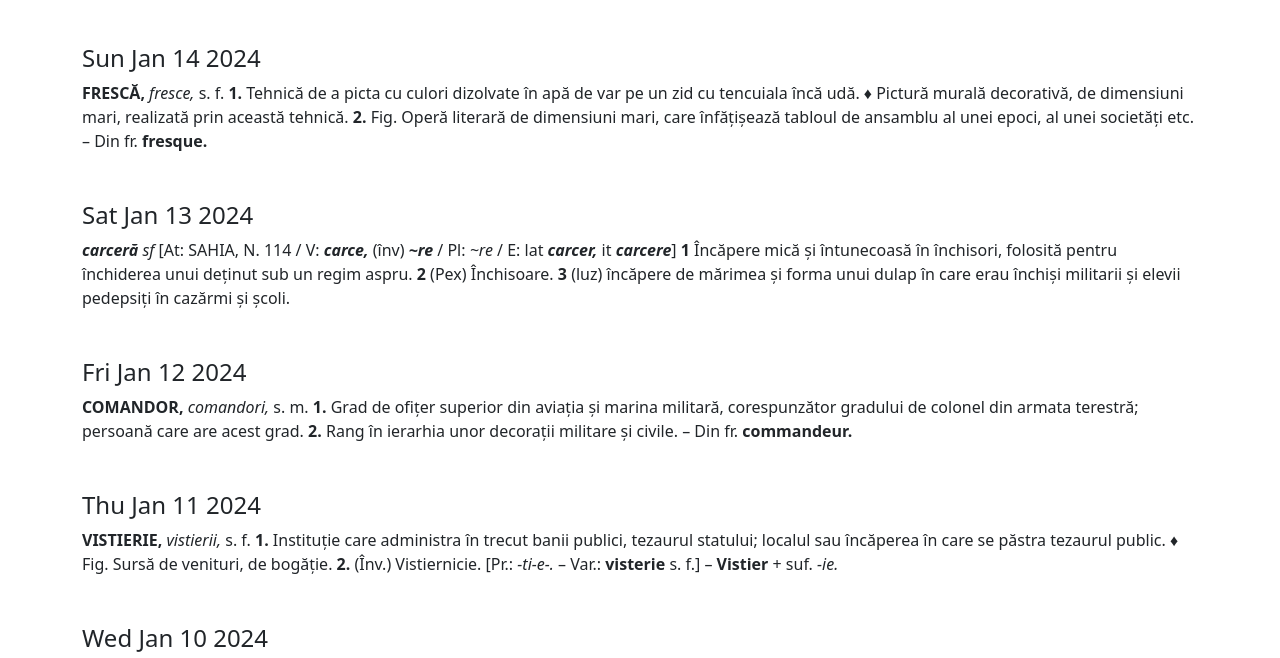
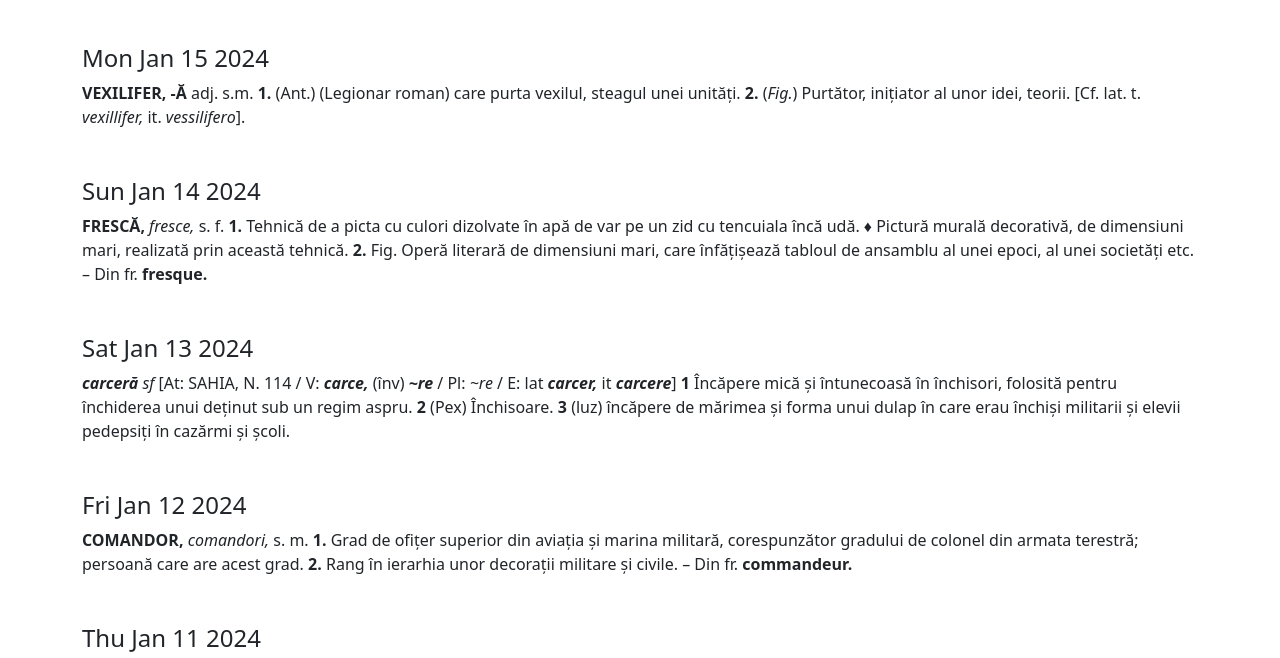
Before and after one commit to FlorinMinia/daily-dict-words, a plain HTML site: page index.html in a window 1280 px wide. Shown: the part 90-748 px from the top of the page. Drawn offline with nearby package versions, Linux system fonts and the light colour scheme.

Commit message:
New word added

```diff
--- a/index.html
+++ b/index.html
@@ -8,6 +8,7 @@
     <div class="container-sm">
         <h2 class="text-center mb-5">Daily Word</h2>
         <div id="word-list">
+			<div class="word mt-5"><h4>Mon Jan 15 2024</h4> <b>VEXILIF<span class="tonic-accent">E</span>R, -Ă</b> <abbr class="abbrev" data-bs-toggle="popover" data-bs-content="adjectiv, adjectival">adj.</abbr> <abbr class="abbrev" data-bs-toggle="popover" data-bs-content="substantiv masculin">s.m.</abbr> <b>1.</b> (<abbr class="abbrev" data-bs-toggle="popover" data-bs-content="antic,antichitate">Ant.</abbr>) (Legionar roman) care purta vexilul, steagul unei unități. <b>2.</b> (<i><abbr class="abbrev" data-bs-toggle="popover" data-bs-content="figurat">Fig.</abbr></i>) Purtător, inițiator al unor idei, teorii. [<abbr class="abbrev" data-bs-toggle="popover" data-bs-content="confer">Cf.</abbr> <abbr class="abbrev" data-bs-toggle="popover" data-bs-content="latină tîrzie">lat. t.</abbr> <i>vexillifer,</i> <abbr class="abbrev" data-bs-toggle="popover" data-bs-content="italiană">it.</abbr> <i>vessilifero</i>]. </div>
 			<div class="word mt-5"><h4>Sun Jan 14 2024</h4> <b>FR<span class="tonic-accent">E</span>SCĂ,</b> <i>fresce,</i> <abbr class="abbrev" data-bs-toggle="popover" data-bs-content="substantiv feminin">s. f.</abbr> <b>1.</b> Tehnică de a picta cu culori dizolvate în apă de var pe un zid cu tencuiala încă udă. ♦ Pictură murală decorativă, de dimensiuni mari, realizată prin această tehnică. <b>2.</b> <abbr class="abbrev" data-bs-toggle="popover" data-bs-content="figurat">Fig.</abbr> Operă literară de dimensiuni mari, care înfățișează tabloul de ansamblu al unei epoci, al unei societăți etc. – Din <abbr class="abbrev" data-bs-toggle="popover" data-bs-content="limba franceză">fr.</abbr> <b>fresque.</b> </div>
 			<div class="word mt-5"><h4>Sat Jan 13 2024</h4> <b><i>c<span class="tonic-accent">a</span>rceră</i></b><i> <abbr class="abbrev" data-bs-toggle="popover" data-bs-content="substantiv feminin">sf</abbr></i> [<abbr class="abbrev" data-bs-toggle="popover" data-bs-content="atestare(a)">At:</abbr> SAHIA, N. 114 / <abbr class="abbrev" data-bs-toggle="popover" data-bs-content="variantă, variante(le)">V:</abbr> <b><i>c<span class="tonic-accent">a</span>rce,</i></b> (<abbr class="abbrev" data-bs-toggle="popover" data-bs-content="învechit">înv</abbr>) <b><i>~re</i></b> / <abbr class="abbrev" data-bs-toggle="popover" data-bs-content="plural">Pl:</abbr> <i>~re</i> / <abbr class="abbrev" data-bs-toggle="popover" data-bs-content="etimologie, etimologia">E:</abbr> <abbr class="abbrev" data-bs-toggle="popover" data-bs-content="latină, latinesc(ul)">lat</abbr> <b><i>carcer,</i></b> <abbr class="abbrev" data-bs-toggle="popover" data-bs-content="italiană, italienesc(ul)">it</abbr> <b><i>carcere</i></b>] <b>1</b> Încăpere mică și întunecoasă în închisori, folosită pentru închiderea unui deținut sub un regim aspru. <b>2</b> (<abbr class="abbrev" data-bs-toggle="popover" data-bs-content="prin extensiune">Pex</abbr>) Închisoare. <b>3</b> (luz) încăpere de mărimea și forma unui dulap în care erau închiși militarii și elevii pedepsiți în cazărmi și școli. </div>
 			<div class="word mt-5"><h4>Fri Jan 12 2024</h4> <b>COMAND<span class="tonic-accent">O</span>R,</b> <i>comandori,</i> <abbr class="abbrev" data-bs-toggle="popover" data-bs-content="substantiv masculin">s. m.</abbr> <b>1.</b> Grad de ofițer superior din aviația și marina militară, corespunzător gradului de colonel din armata terestră; persoană care are acest grad. <b>2.</b> Rang în ierarhia unor decorații militare și civile. – Din <abbr class="abbrev" data-bs-toggle="popover" data-bs-content="limba franceză">fr.</abbr> <b>commandeur.</b> </div>
```
